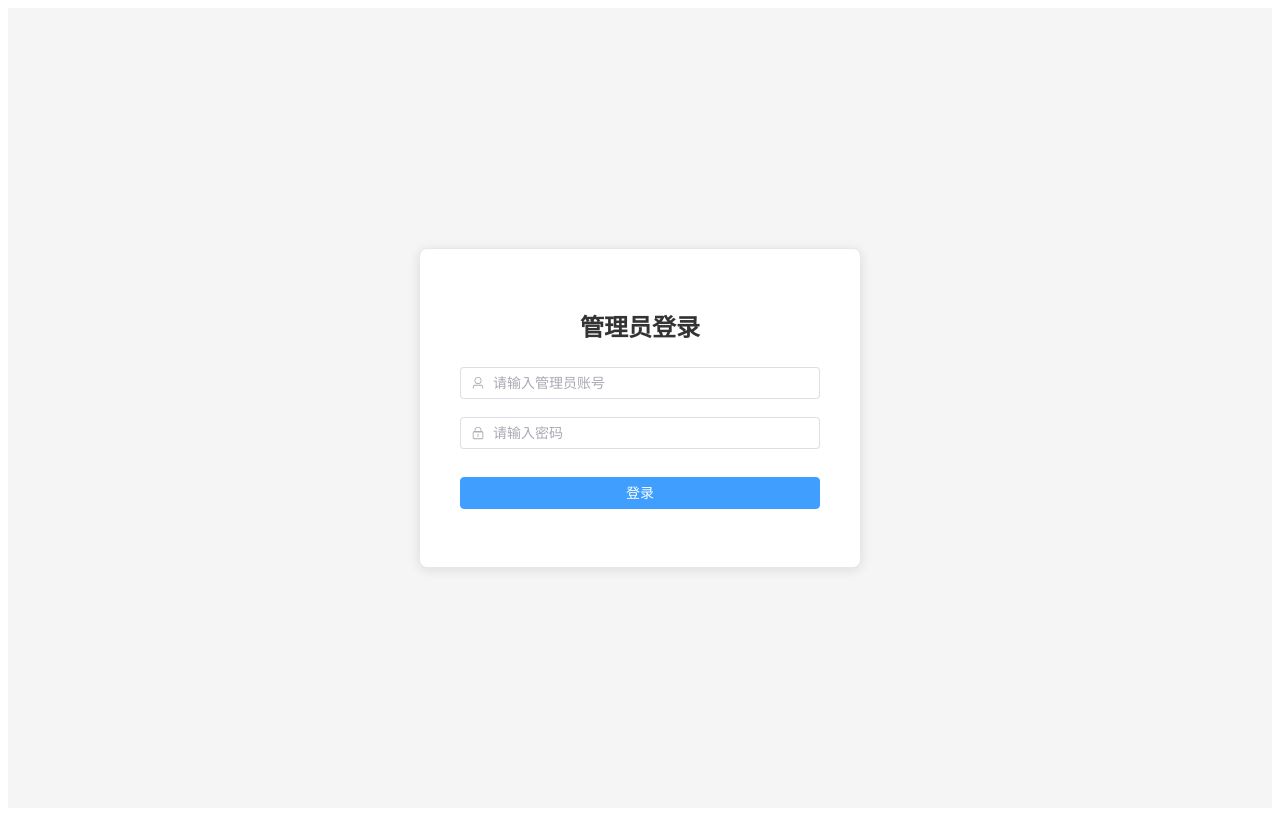
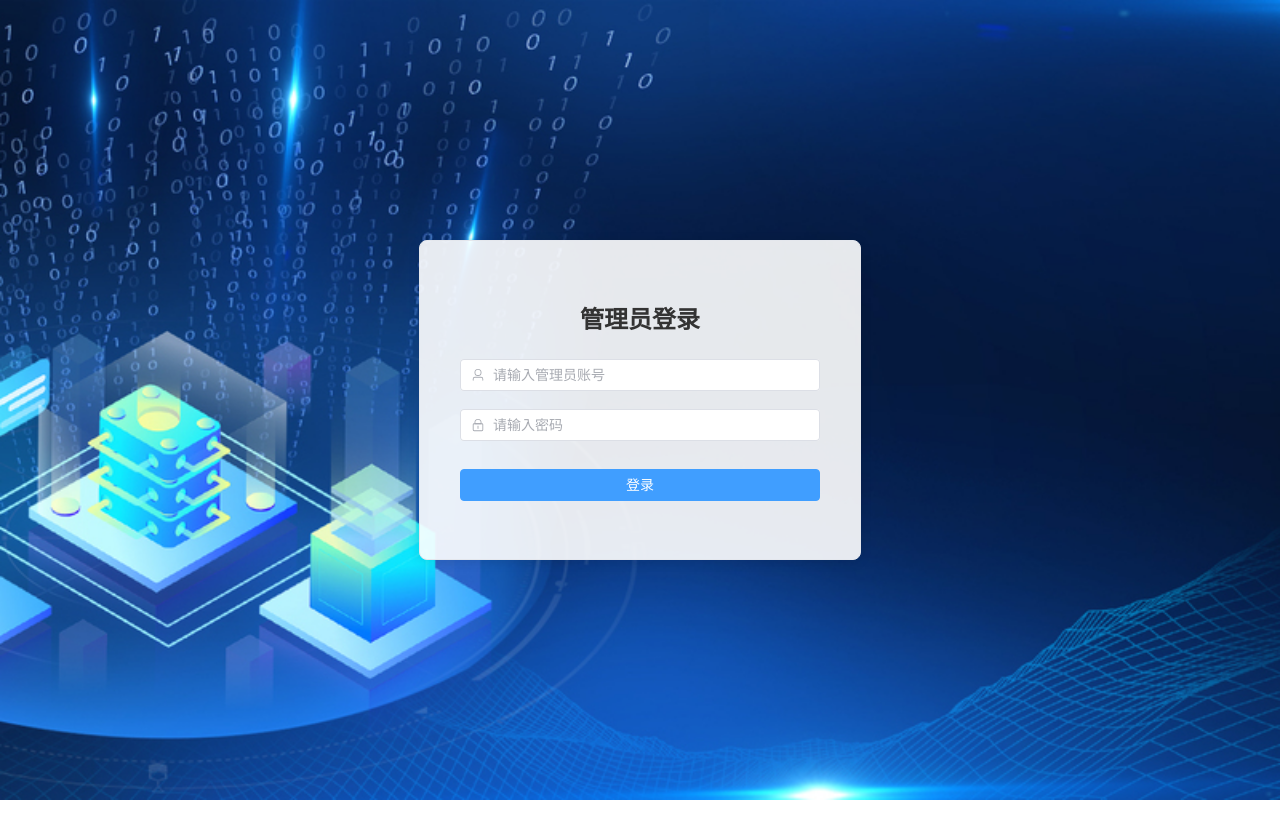
Before and after one commit to MineGuYan/wanderai-adminend, a Vue app: page /login in a window 1280 px wide. Built offline with nearby package versions, Linux system fonts and the light colour scheme.

Commit message:
背景图片添加美化

```diff
--- a/src/components/LoginBox.vue
+++ b/src/components/LoginBox.vue
@@ -116,6 +116,17 @@ const handleLogin = async () => {
   align-items: center;
   min-height: 100vh;
   background-color: #f5f5f5;
+  position: fixed;
+  top: 0;
+  left: 0;
+  right: 0;
+  bottom: 0;
+  width: 100%;
+  height: 100%;
+  background-image:url('../assets/img/login-background.jpg');
+  background-size: cover;
+  background-position: center;
+  background-repeat: no-repeat;
 }
 
 .login-card {
@@ -123,6 +134,8 @@ const handleLogin = async () => {
   padding: 20px;
   border-radius: 8px;
   box-shadow: 0 2px 12px 0 rgba(0, 0, 0, 0.1);
+  background-color: rgba(255, 255, 255, 0.9);
+
 }
 
 .login-title {
--- a/src/components/SidebarBox.vue
+++ b/src/components/SidebarBox.vue
@@ -109,13 +109,13 @@ const handleLogout = () => {
 }
 
 .sidebar-menu {
+  flex: 1;
   width: 100%;
   border-right: none;
   background-color: #001529;
-  /*设置为弹性布局*/
-  display:flex;
-  /*设置垂直排列菜单项*/
+  display: flex;
   flex-direction: column;
+  align-items: center;
 }
 
 .sidebar-menu .menu-item{
@@ -153,7 +153,6 @@ const handleLogout = () => {
 
 .settings {
   width: 100%;
-  margin-top: auto;
   padding: 16px;
   border-top: 1px solid #002140;
   box-sizing: border-box;
@@ -169,6 +168,7 @@ const handleLogout = () => {
 }
 
 .user-info {
+  width: 100%;
   display: flex;
   align-items: center;
   justify-content: center;
--- a/src/style.css
+++ b/src/style.css
@@ -1,3 +1,15 @@
+* {
+  box-sizing: border-box;
+}
+
+html, body {
+  margin: 0;
+  padding: 0;
+  width: 100%;
+  height: 100%;
+  overflow: hidden;
+}
+
 :root {
   font-family: system-ui, Avenir, Helvetica, Arial, sans-serif;
   line-height: 1.5;
@@ -24,6 +36,10 @@ a:hover {
 
 body {
   margin: 0;
+  padding: 0;
+  width: 100%;
+  height: 100%;
+  overflow: hidden;
   display: flex;
   place-items: center;
   min-width: 320px;
```
Also changed, not shown: src/assets/img/login-background.jpg (added).
